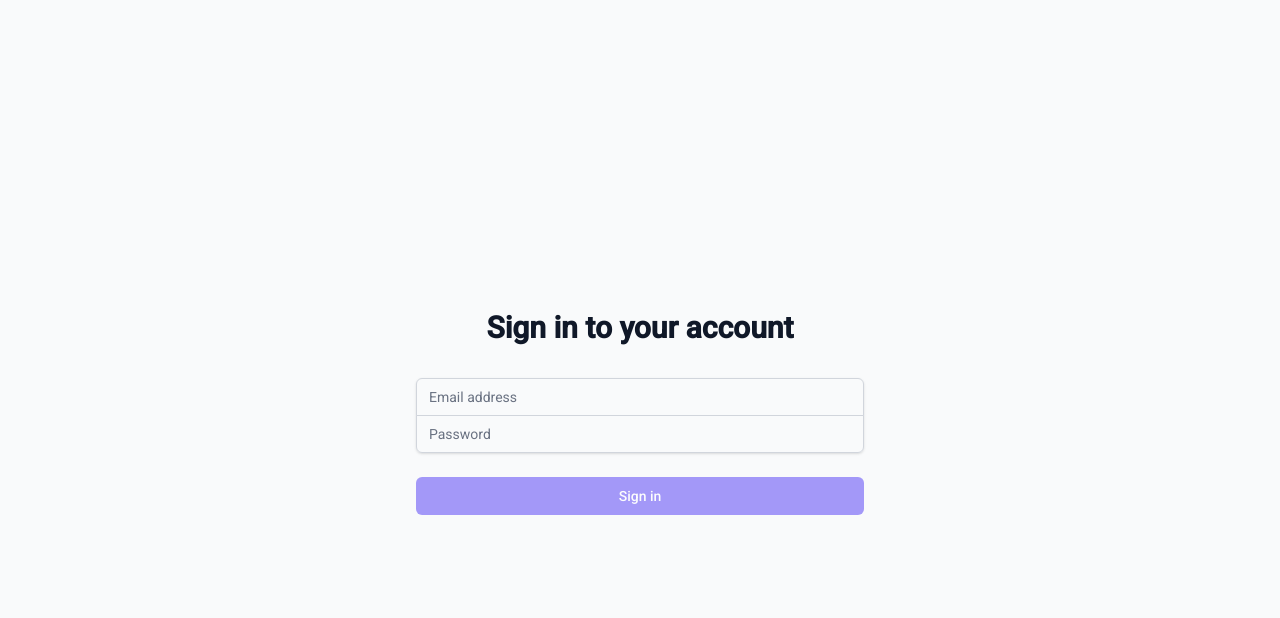
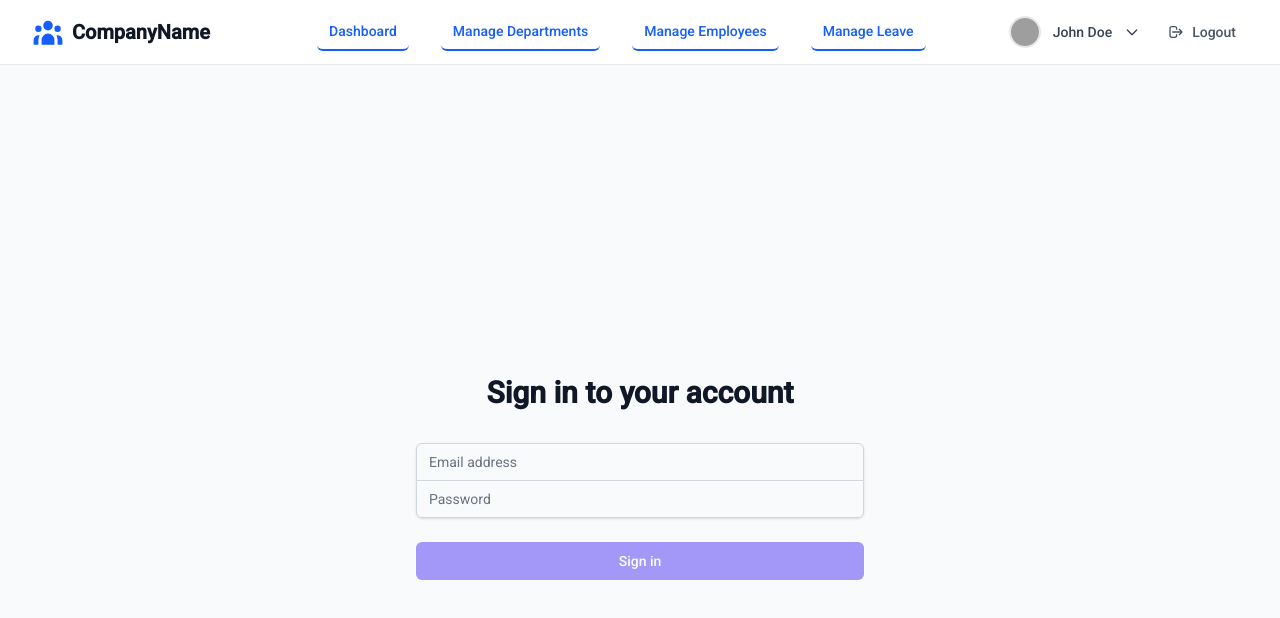
Before and after one commit to sainath-666/Employee-Management-System-Frontend, an Angular app: page /login in a window 1280 px wide. Shown: the top 618 px of the page. Built offline with nearby package versions, Linux system fonts and the light colour scheme; grey boxes are pictures that could not be loaded.

Commit message:
added navbar

```diff
--- a/src/app/app.html
+++ b/src/app/app.html
@@ -1,11 +1,4 @@
 
 
-<div class="min-h-screen bg-gray-50">
-    <!-- Navbar -->
-    <app-navbar [isLoginPage]="false"></app-navbar>
-
-    <!-- Main Content -->
-    <main class="container mx-auto px-4 py-8">
+<app-navbar></app-navbar>
         <router-outlet />
-    </main>
-</div>
--- a/src/app/app.routes.ts
+++ b/src/app/app.routes.ts
@@ -8,8 +8,6 @@ import { EmployeeForm } from './components/employee-form/employee-form';
 import { LeaveManagement } from './components/leave-management/leave-management';
 import { PayslipForm } from './components/payslip-form/payslip-form';
 import { DepartmentForm } from './components/department-form/department-form';
-import { Navbar } from './components/navbar/navbar';
-
 export const routes: Routes = [
   { path: '', redirectTo: 'login', pathMatch: 'full' },
   { path: 'login', component: Login },
@@ -20,7 +18,4 @@ export const routes: Routes = [
   { path: 'leave-management', component:LeaveManagement , canActivate: [authGuard] },
   { path: 'payslip-form', component: PayslipForm, canActivate: [authGuard] },
   { path: 'department-form', component: DepartmentForm, canActivate: [authGuard ] },
-
-  {path: 'reddy' , component: Navbar}
-
 ];
--- a/src/app/app.ts
+++ b/src/app/app.ts
@@ -1,10 +1,11 @@
 import { Component } from '@angular/core';
 import { RouterOutlet } from '@angular/router';
+import { Navbar } from './components/navbar/navbar';
 
 @Component({
   selector: 'app-root',
-  template: `<router-outlet></router-outlet>`,
-  imports: [RouterOutlet],
-  styleUrl: './app.css',
+  templateUrl: './app.html',
+  imports: [RouterOutlet, Navbar],
+  styleUrls: ['./app.css'],
 })
 export class App {}
```
Also changed, not shown: 1 other file (tests, documents, lock files or other folders).
